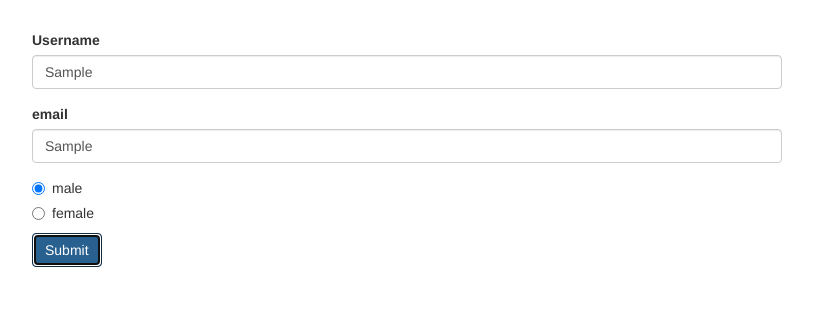
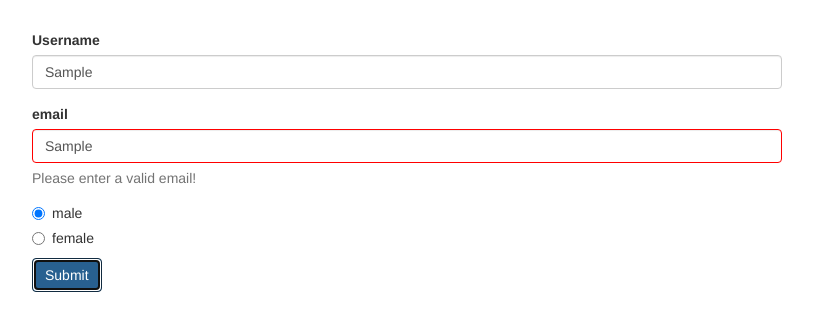
Before and after one commit to leon-xvi/forms-reactive-start, an Angular app: page / in a window 1280 px wide. Both pictures are taken after typing "Sample", "Sample" into the empty fields and a click on the button "Submit". Shown: the top 330 px of the page, without its empty margins (233-1046 px from the left). Built offline with nearby package versions, Linux system fonts and the light colour scheme.

Commit message:
getting access to form controls / state with reactive forms. you use a .get() helper method

```diff
--- a/src/app/app.component.css
+++ b/src/app/app.component.css
@@ -1,3 +1,7 @@
 .container {
   margin-top: 30px;
 }
+
+input.ng-invalid.ng-touched {
+  border: 1px solid red;
+}
--- a/src/app/app.component.html
+++ b/src/app/app.component.html
@@ -10,6 +10,14 @@
             class="form-control"
             formControlName="username"
           />
+          <span
+            class="help-block"
+            *ngIf="
+              !signupForm.get('username').valid &&
+              signupForm.get('username').touched
+            "
+            >Please enter a valid username!</span
+          >
         </div>
         <div class="form-group">
           <label for="email">email</label>
@@ -19,6 +27,13 @@
             class="form-control"
             formControlName="email"
           />
+          <span
+            class="help-block"
+            *ngIf="
+              !signupForm.get('email').valid && signupForm.get('email').touched
+            "
+            >Please enter a valid email!</span
+          >
         </div>
         <div class="radio" *ngFor="let gender of genders">
           <label>
```
